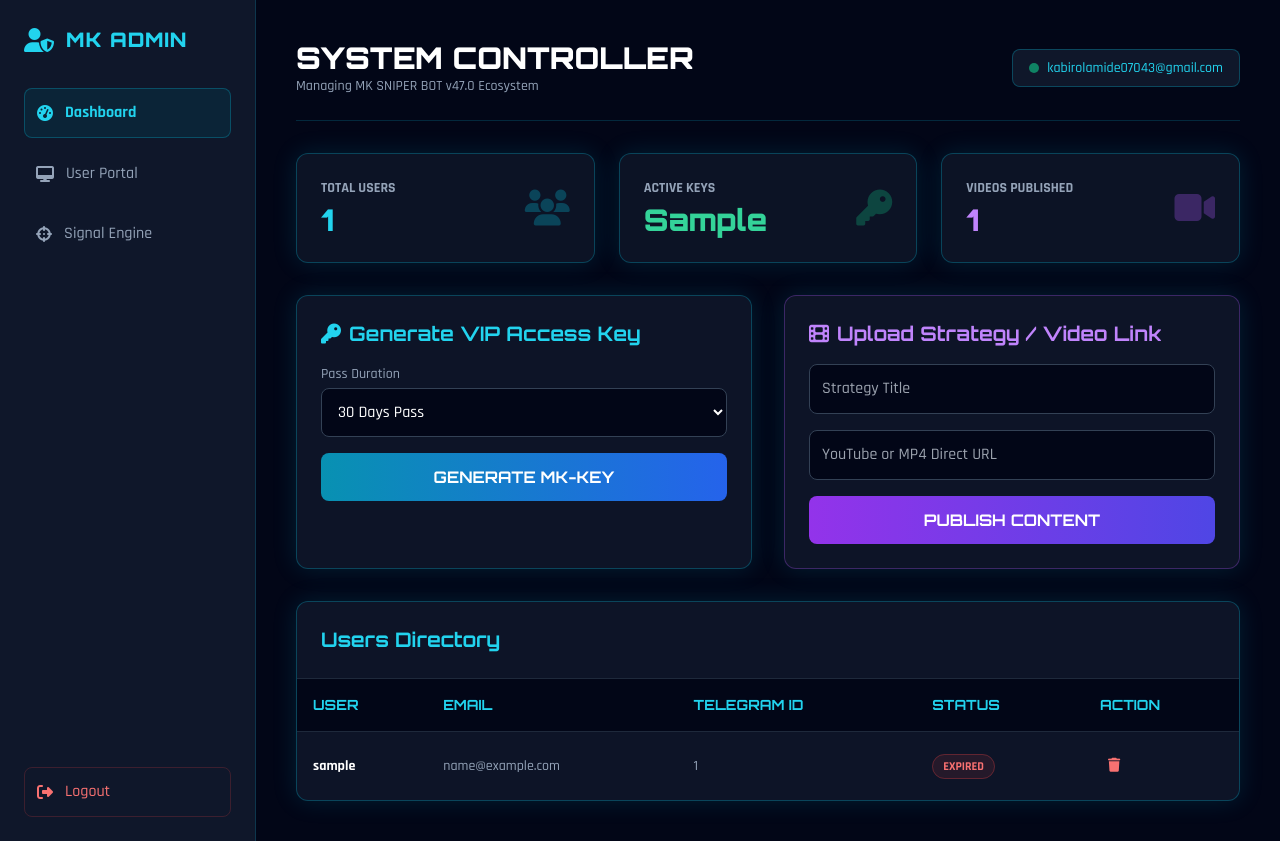
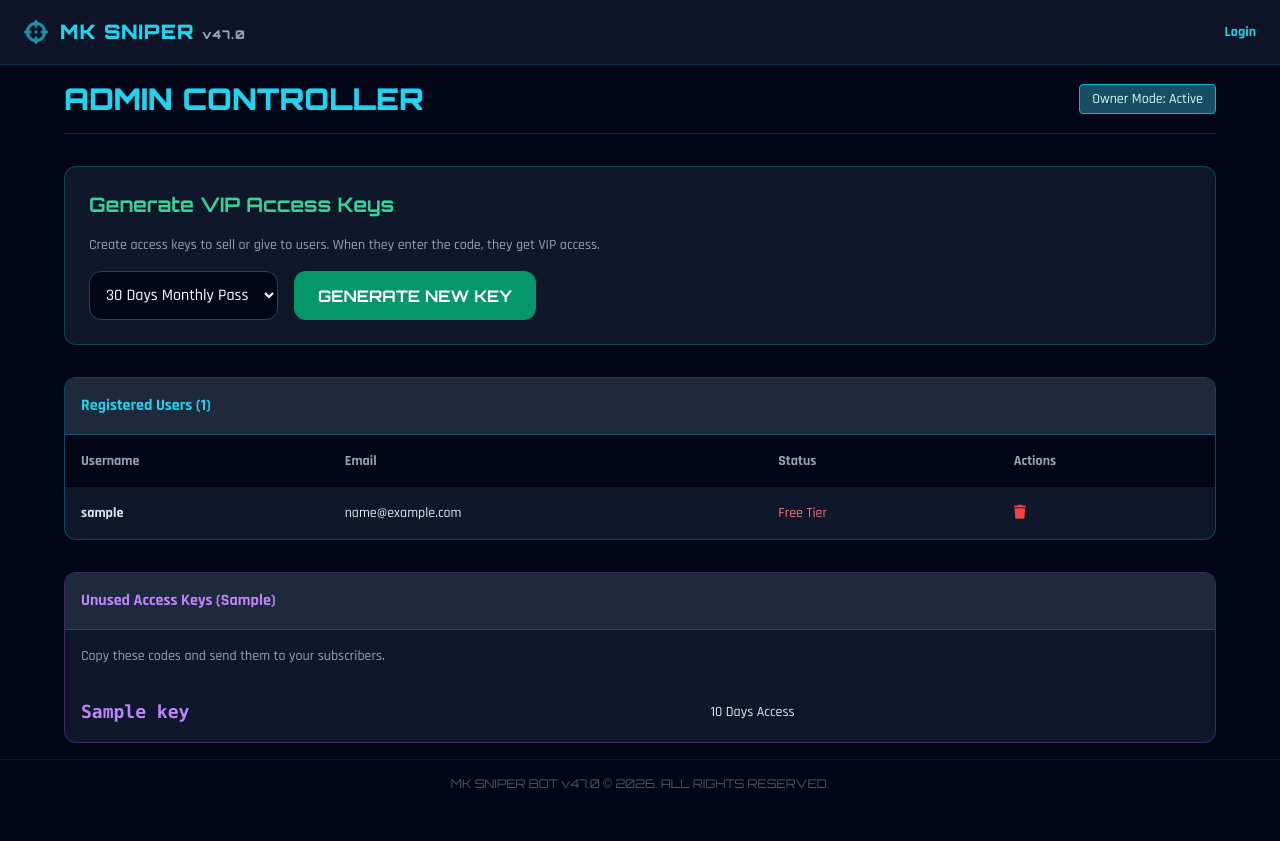
Before and after one commit to Mkyou-lab/appbot2, a Flask app: template templates/admin.html in a window 1280 px wide. After the commit the page ends 788 px from the top, so only its background shows below. Run offline with Flask 3, Linux system fonts and the light colour scheme; the template is opened without the code that fills it: most values are stand-ins (such as "Sample title", 1, 10 or a date in 2020); some libraries are stand-ins or nearby versions.

Commit message:
Refactor admin.html to use template inheritance

```diff
--- a/templates/admin.html
+++ b/templates/admin.html
@@ -1,156 +1,57 @@
-<!DOCTYPE html>
-<html lang="en">
-<head>
-    <meta charset="UTF-8">
-    <meta name="viewport" content="width=device-width, initial-scale=1.0">
-    <title>MK SNIPER BOT v47.0 - Admin Control Center</title>
-    <script src="https://cdn.tailwindcss.com"></script>
-    <link rel="stylesheet" href="https://cdnjs.cloudflare.com/ajax/libs/font-awesome/6.4.0/css/all.min.css">
-    <style>
-        @import url('https://fonts.googleapis.com/css2?family=Orbitron:wght@400;700;900&family=Rajdhani:wght@500;700&display=swap');
-        body { font-family: 'Rajdhani', sans-serif; background: #030712; color: #f3f4f6; }
-        .font-orbitron { font-family: 'Orbitron', sans-serif; }
-        .glow-box { box-shadow: 0 0 25px rgba(6, 182, 212, 0.15); border: 1px solid rgba(6, 182, 212, 0.3); }
-    </style>
-</head>
-<body class="min-h-screen bg-slate-950 text-slate-100 flex flex-col md:flex-row">
-
-    <!-- Sidebar -->
-    <aside class="w-full md:w-64 bg-slate-900 border-r border-cyan-500/20 p-6 flex flex-col justify-between">
-        <div>
-            <div class="flex items-center space-x-3 mb-8">
-                <i class="fas fa-user-shield text-cyan-400 text-2xl"></i>
-                <h1 class="text-xl font-black font-orbitron tracking-wider text-cyan-400">MK ADMIN</h1>
-            </div>
-            <nav class="space-y-3">
-                <a href="/admin" class="flex items-center space-x-3 p-3 bg-cyan-950/50 text-cyan-400 border border-cyan-500/30 rounded-lg font-bold">
-                    <i class="fas fa-tachometer-alt"></i>
-                    <span>Dashboard</span>
-                </a>
-                <a href="/dashboard" class="flex items-center space-x-3 p-3 text-slate-400 hover:text-cyan-400 hover:bg-slate-800 rounded-lg transition">
-                    <i class="fas fa-desktop"></i>
-                    <span>User Portal</span>
-                </a>
-                <a href="/signals" class="flex items-center space-x-3 p-3 text-slate-400 hover:text-cyan-400 hover:bg-slate-800 rounded-lg transition">
-                    <i class="fas fa-crosshairs"></i>
-                    <span>Signal Engine</span>
-                </a>
-            </nav>
-        </div>
-        <a href="/logout" class="flex items-center space-x-3 p-3 text-red-400 hover:bg-red-500/10 border border-red-500/20 rounded-lg transition mt-6">
-            <i class="fas fa-sign-out-alt"></i>
-            <span>Logout</span>
-        </a>
-    </aside>
-
-    <!-- Main Content -->
-    <main class="flex-1 p-6 md:p-10 space-y-8 overflow-y-auto">
-        <div class="flex flex-col md:flex-row md:items-center justify-between border-b border-cyan-500/20 pb-6 gap-4">
-            <div>
-                <h2 class="text-3xl font-black font-orbitron text-white">SYSTEM CONTROLLER</h2>
-                <p class="text-slate-400 text-sm">Managing MK SNIPER BOT v47.0 Ecosystem</p>
-            </div>
-            <div class="bg-slate-900 border border-cyan-500/30 px-4 py-2 rounded-lg text-sm text-cyan-400 flex items-center gap-2">
-                <span class="w-2.5 h-2.5 rounded-full bg-emerald-500 animate-pulse"></span>
-                kabirolamide07043@gmail.com
-            </div>
+{% extends 'base.html' %}
+{% block content %}
+<div class="w-full max-w-6xl mx-auto space-y-8">
+    <div class="flex justify-between items-center border-b border-cyan-500/20 pb-4">
+        <h2 class="text-3xl font-black font-orbitron text-cyan-400">ADMIN CONTROLLER</h2>
+        <span class="bg-cyan-900 border border-cyan-500 px-3 py-1 rounded text-cyan-100 text-sm">Owner Mode: Active</span>
     </div>
 
-        <!-- Metrics Grid -->
-        <div class="grid grid-cols-1 sm:grid-cols-3 gap-6">
-            <div class="bg-slate-900/80 p-6 rounded-xl glow-box flex items-center justify-between">
-                <div>
-                    <p class="text-slate-400 text-sm font-bold uppercase">Total Users</p>
-                    <p class="text-3xl font-black font-orbitron text-cyan-400 mt-1">{{ stats.total_users }}</p>
-                </div>
-                <i class="fas fa-users text-cyan-500/30 text-4xl"></i>
-            </div>
-            <div class="bg-slate-900/80 p-6 rounded-xl glow-box flex items-center justify-between">
-                <div>
-                    <p class="text-slate-400 text-sm font-bold uppercase">Active Keys</p>
-                    <p class="text-3xl font-black font-orbitron text-emerald-400 mt-1">{{ stats.active_keys }}</p>
-                </div>
-                <i class="fas fa-key text-emerald-500/30 text-4xl"></i>
-            </div>
-            <div class="bg-slate-900/80 p-6 rounded-xl glow-box flex items-center justify-between">
-                <div>
-                    <p class="text-slate-400 text-sm font-bold uppercase">Videos Published</p>
-                    <p class="text-3xl font-black font-orbitron text-purple-400 mt-1">{{ stats.total_videos }}</p>
-                </div>
-                <i class="fas fa-video text-purple-500/30 text-4xl"></i>
-            </div>
-        </div>
-
-        <!-- Actions -->
-        <div class="grid grid-cols-1 lg:grid-cols-2 gap-8">
-            <div class="bg-slate-900/90 p-6 rounded-xl border border-cyan-500/30 glow-box space-y-4">
-                <h3 class="text-xl font-bold font-orbitron text-cyan-400 flex items-center gap-2">
-                    <i class="fas fa-key"></i> Generate VIP Access Key
-                </h3>
-                <form action="/admin/generate_key" method="POST" class="space-y-4">
-                    <div>
-                        <label class="block text-sm text-slate-400 mb-1">Pass Duration</label>
-                        <select name="duration" class="w-full bg-slate-950 border border-slate-700 rounded-lg p-3 text-white focus:border-cyan-500 outline-none">
+    <!-- Generate Keys for Users -->
+    <div class="bg-slate-900 border border-emerald-500/30 p-6 rounded-xl">
+        <h3 class="text-xl font-bold font-orbitron text-emerald-400 mb-4">Generate VIP Access Keys</h3>
+        <p class="text-sm text-slate-400 mb-4">Create access keys to sell or give to users. When they enter the code, they get VIP access.</p>
+        <form action="/admin/generate_key" method="POST" class="flex gap-4">
+            <select name="duration" class="bg-slate-950 border border-slate-700 p-3 rounded-xl text-white outline-none">
                 <option value="1">1 Day Pass</option>
-                            <option value="7">7 Days Pass</option>
-                            <option value="30" selected>30 Days Pass</option>
-                            <option value="365">1 Year Lifetime Access</option>
+                <option value="7">7 Days Weekly Pass</option>
+                <option value="30" selected>30 Days Monthly Pass</option>
+                <option value="365">1 Year Lifetime Pass</option>
             </select>
-                    </div>
-                    <button type="submit" class="w-full bg-gradient-to-r from-cyan-600 to-blue-600 text-white font-bold py-3 rounded-lg font-orbitron hover:from-cyan-500 hover:to-blue-500 transition">
-                        GENERATE MK-KEY
-                    </button>
+            <button type="submit" class="bg-emerald-600 hover:bg-emerald-500 text-white font-bold px-6 py-3 rounded-xl font-orbitron transition">GENERATE NEW KEY</button>
         </form>
     </div>
 
-            <div class="bg-slate-900/90 p-6 rounded-xl border border-purple-500/30 glow-box space-y-4">
-                <h3 class="text-xl font-bold font-orbitron text-purple-400 flex items-center gap-2">
-                    <i class="fas fa-film"></i> Upload Strategy / Video Link
-                </h3>
-                <form action="/admin/add_content" method="POST" class="space-y-4">
-                    <input type="text" name="title" placeholder="Strategy Title" required class="w-full bg-slate-950 border border-slate-700 rounded-lg p-3 text-white outline-none">
-                    <input type="url" name="url" placeholder="YouTube or MP4 Direct URL" required class="w-full bg-slate-950 border border-slate-700 rounded-lg p-3 text-white outline-none">
-                    <button type="submit" class="w-full bg-gradient-to-r from-purple-600 to-indigo-600 text-white font-bold py-3 rounded-lg font-orbitron hover:from-purple-500 hover:to-indigo-500 transition">
-                        PUBLISH CONTENT
-                    </button>
-                </form>
-            </div>
-        </div>
-
-        <!-- Registered Users -->
-        <div class="bg-slate-900/90 rounded-xl border border-cyan-500/30 glow-box overflow-hidden">
-            <div class="p-6 border-b border-slate-800">
-                <h3 class="text-xl font-bold font-orbitron text-cyan-400">Users Directory</h3>
-            </div>
+    <!-- User Management Table -->
+    <div class="bg-slate-900 border border-cyan-500/30 rounded-xl overflow-hidden">
+        <div class="p-4 bg-slate-800 border-b border-cyan-500/30 font-bold text-cyan-400">Registered Users ({{ stats.total_users }})</div>
         <div class="overflow-x-auto">
-                <table class="w-full text-left border-collapse">
+            <table class="w-full text-left text-sm">
                 <thead>
-                        <tr class="bg-slate-950 text-cyan-400 text-sm font-orbitron uppercase border-b border-slate-800">
-                            <th class="p-4">User</th>
+                    <tr class="bg-slate-950 text-slate-400">
+                        <th class="p-4">Username</th>
                         <th class="p-4">Email</th>
-                            <th class="p-4">Telegram ID</th>
                         <th class="p-4">Status</th>
-                            <th class="p-4">Action</th>
+                        <th class="p-4">Actions</th>
                     </tr>
                 </thead>
-                    <tbody class="divide-y divide-slate-800 text-sm">
+                <tbody class="divide-y divide-slate-800 text-slate-200">
                     {% for u in users %}
-                        <tr class="hover:bg-slate-800/50 transition">
-                            <td class="p-4 font-bold text-white">{{ u.username }}</td>
-                            <td class="p-4 text-slate-400">{{ u.email }}</td>
-                            <td class="p-4 text-slate-400">{{ u.telegram_id or 'Unlinked' }}</td>
+                    <tr>
+                        <td class="p-4 font-bold">{{ u.username }}</td>
+                        <td class="p-4">{{ u.email }}</td>
                         <td class="p-4">
-                                {% if u.subscribed %}
-                                <span class="px-2.5 py-1 bg-emerald-500/10 text-emerald-400 border border-emerald-500/30 rounded-full text-xs font-bold">SUBSCRIBED</span>
-                                {% else %}
-                                <span class="px-2.5 py-1 bg-red-500/10 text-red-400 border border-red-500/30 rounded-full text-xs font-bold">EXPIRED</span>
-                                {% endif %}
+                            {% if u.subscribed %}<span class="text-emerald-400">VIP Active</span>
+                            {% else %}<span class="text-red-400">Free Tier</span>{% endif %}
                         </td>
                         <td class="p-4">
-                                <form action="/admin/delete_user" method="POST" onsubmit="return confirm('Delete user?');">
+                            {% if u.email != 'kabirolamide07043@gmail.com' %}
+                            <form action="/admin/delete_user" method="POST" onsubmit="return confirm('Delete this user?');">
                                 <input type="hidden" name="email" value="{{ u.email }}">
-                                    <button type="submit" class="text-red-400 hover:text-red-300 p-2"><i class="fas fa-trash"></i></button>
+                                <button class="text-red-500 hover:text-red-400 font-bold"><i class="fas fa-trash"></i></button>
                             </form>
+                            {% else %}
+                            <span class="text-cyan-600 text-xs">OWNER</span>
+                            {% endif %}
                         </td>
                     </tr>
                     {% endfor %}
@@ -158,6 +59,25 @@
             </table>
         </div>
     </div>
-    </main>
-</body>
-</html>
+
+    <!-- Active Keys Table -->
+    <div class="bg-slate-900 border border-purple-500/30 rounded-xl overflow-hidden">
+        <div class="p-4 bg-slate-800 border-b border-purple-500/30 font-bold text-purple-400">Unused Access Keys ({{ stats.active_keys }})</div>
+        <div class="p-4 text-sm text-slate-400">Copy these codes and send them to your subscribers.</div>
+        <div class="overflow-x-auto">
+            <table class="w-full text-left text-sm">
+                <tbody class="divide-y divide-slate-800 text-slate-200">
+                    {% for k in keys %}
+                        {% if not k.used %}
+                        <tr>
+                            <td class="p-4 font-mono text-purple-400 font-bold text-lg">{{ k.key }}</td>
+                            <td class="p-4">{{ k.duration }} Days Access</td>
+                        </tr>
+                        {% endif %}
+                    {% endfor %}
+                </tbody>
+            </table>
+        </div>
+    </div>
+</div>
+{% endblock %}
```
Lines whose indentation alone changed are shown as unchanged.
